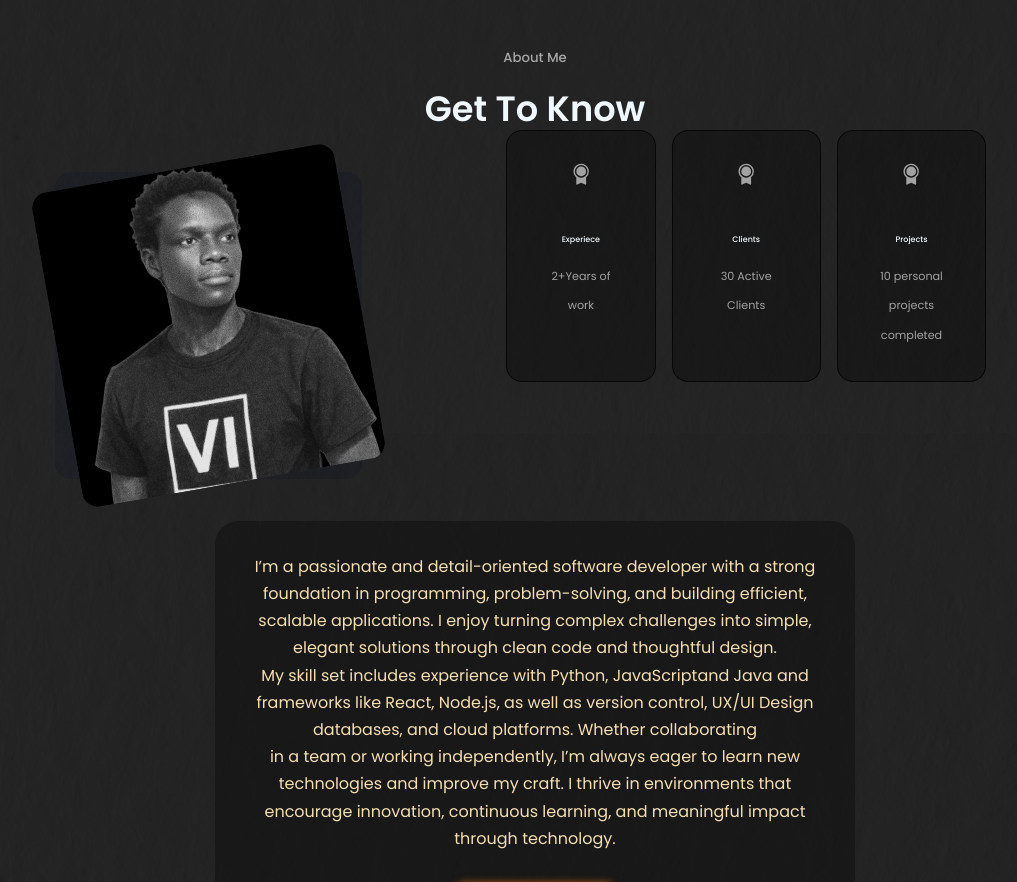
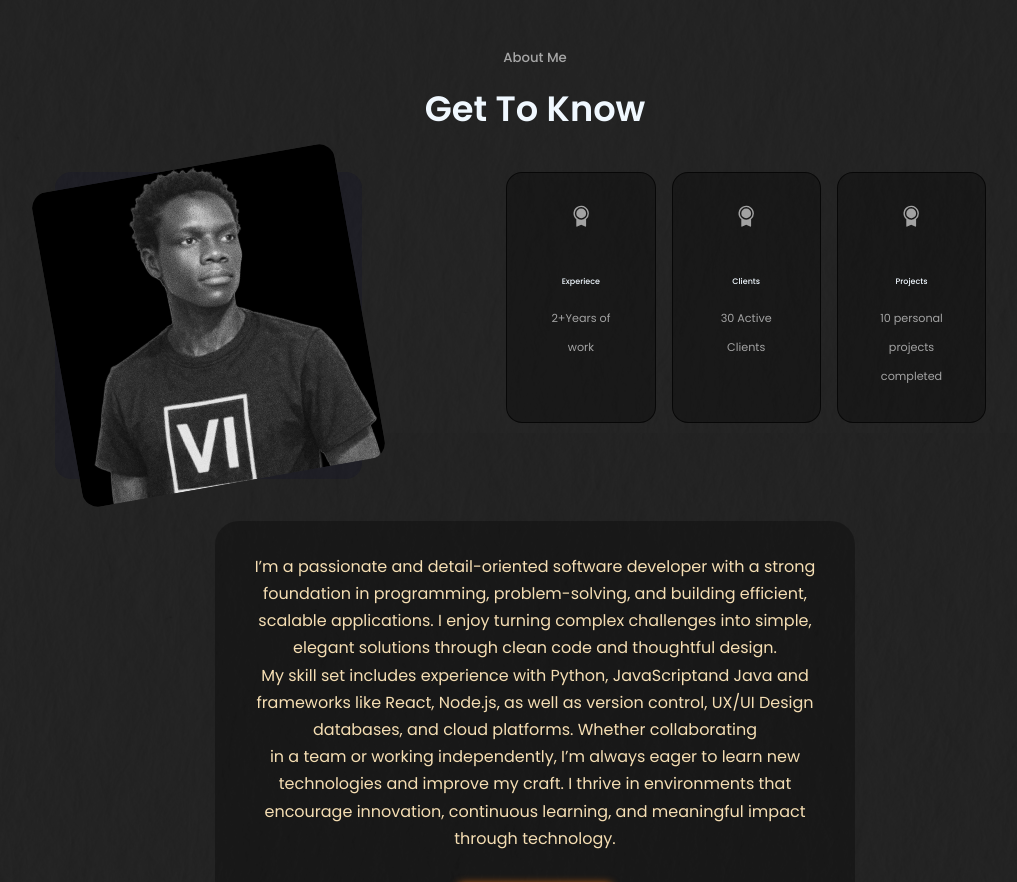
Before and after one commit to OwuorV/vinprofile, a React (Vite) app: page / in a window 1280 px wide. Shown: the part 900-1782 px from the top of the page, without its empty margins (105-1122 px from the left). Built offline with nearby package versions, Linux system fonts and the light colour scheme.

Commit message:
Update about.css

```diff
--- a/src/components/about/about.css
+++ b/src/components/about/about.css
@@ -3,6 +3,7 @@
   grid-template-columns: 32% 50%;
   gap: 15%;
   background: transparent;
+  margin-top: 2.6rem;
 }
 #about {
   height: auto;
@@ -13,7 +14,6 @@
 }
 
 .about_me {
-  margin-top: 2.6rem;
   width: 100%;
   aspect-ratio: 1/1;
   background-color: aqua;
```
